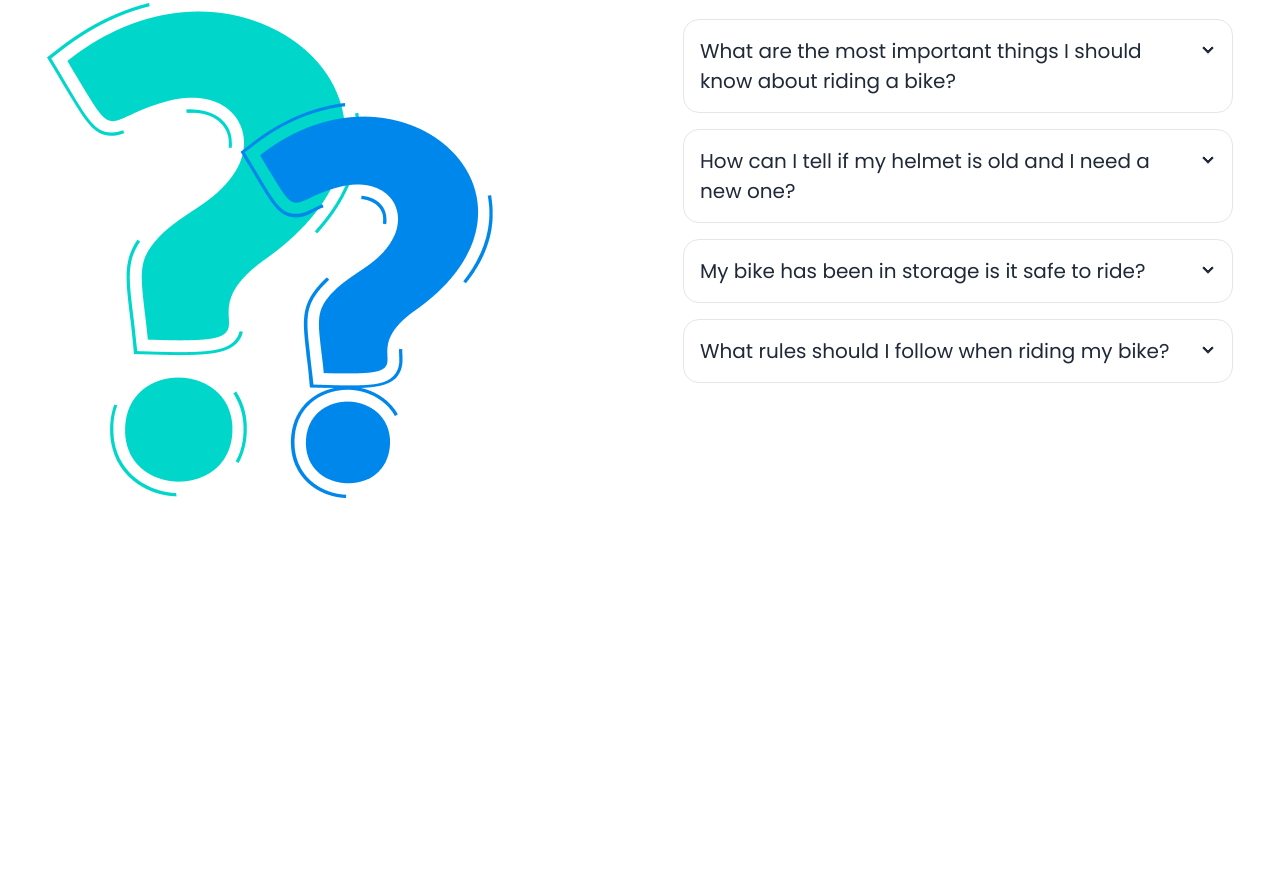
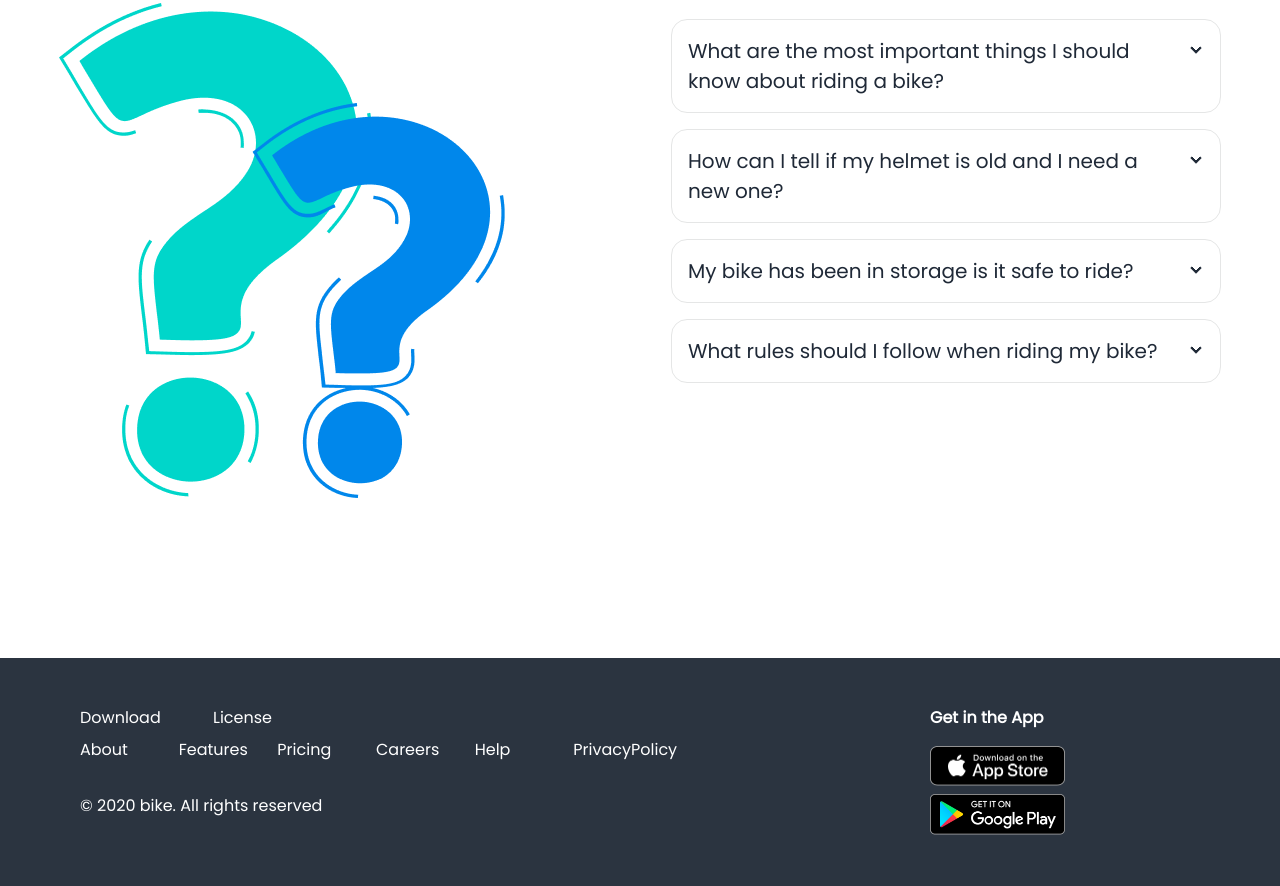
Before and after one commit to aunirudrad/biker-zone-web, a plain HTML site: page index.html in a window 1280 px wide. Shown: the part 2717-3603 px from the top of the page. Before the commit the page ends 3295 px from the top, so only its background shows below. Drawn offline with nearby package versions, Linux system fonts and the light colour scheme.

Commit message:
footer section added

```diff
--- a/index.html
+++ b/index.html
@@ -178,7 +178,7 @@
             <h1 class="text-center mb-12 font-semibold text-3xl sm:text-4xl lg:text-5xl">Latest News</h1>
             <!-- card section -->
             <div
-                class="grid justify-items-center grid-cols-1 gap-5 md:grid-cols-2 md:justify-between lg:grid-cols-3 lg:justify-around lg:gap-6">
+                class="mx-6 grid grid-cols-1 gap-5 md:grid-cols-2 md:justify-between lg:grid-cols-3 lg:justify-around lg:gap-6">
                 <div class="card bg-base-100 shadow-xl">
                     <figure class="px-5 py-5">
                         <img src="images/others/latest1.png" alt="Ducati XDIAVEL S-73" class="rounded-lg" />
@@ -233,7 +233,7 @@
             <h1 class="mb-12 font-semibold text-3xl sm:text-4xl lg:text-5xl">Happy <span
                     class="text-custom-btn-primary">Clients says</span></h1>
             <div
-                class="grid justify-items-center grid-cols-1 gap-5 md:grid-cols-2 md:justify-between lg:grid-cols-3 lg:justify-around lg:gap-6">
+                class="mx-6 grid grid-cols-1 gap-5 md:grid-cols-2 md:justify-between lg:grid-cols-3 lg:justify-around lg:gap-6">
                 <!-- review 1 -->
                 <div class="border rounded-xl py-10 px-9 bg-base-100 shadow-xl">
                     <div class="avatar pb-8">
@@ -306,10 +306,10 @@
             </div>
         </div>
         <!-- FAQ section -->
-        <div class="my-20 content-center">
+        <div class="mt-20 mb-40 content-center">
             <h1 class="text-center mb-12 font-semibold text-2xl md:text-4xl lg:text-5xl">Frequently Asked <span
                     class="text-custom-btn-primary">Questions</span></h1>
-            <div class="md:flex lg:flex md:justify-between lg:justify-around md:gap-20 lg:gap-24">
+            <div class="mx-6 md:flex lg:flex md:justify-between lg:justify-around md:gap-20 lg:gap-24">
                 <!-- image section -->
                 <div class="max-w-[446px]">
                     <img src="images/others/faq.png" alt="FAQ icons">
@@ -334,7 +334,8 @@
                     <div>
                         <!-- collapse 2 -->
                         <div tabindex="0" class="collapse collapse-arrow bg-base-100 border-base-300 border my-4">
-                            <div class="collapse-title font-medium text-[1.25rem]">How can I tell if my helmet is old and I need a
+                            <div class="collapse-title font-medium text-[1.25rem]">How can I tell if my helmet is old
+                                and I need a
                                 new one?</div>
                             <div class="collapse-content">
                                 Safety First! Always obey the rules of the road. Obey all traffic signals, signs, and
@@ -348,7 +349,8 @@
                     <div>
                         <!-- collapse 3 -->
                         <div tabindex="0" class="collapse collapse-arrow bg-base-100 border-base-300 border my-4">
-                            <div class="collapse-title font-medium text-[1.25rem]">My bike has been in storage is it safe to ride?</div>
+                            <div class="collapse-title font-medium text-[1.25rem]">My bike has been in storage is it
+                                safe to ride?</div>
                             <div class="collapse-content">
                                 Safety First! Always obey the rules of the road. Obey all traffic signals, signs, and
                                 laws.
@@ -361,7 +363,8 @@
                     <div>
                         <!-- collapse 3 -->
                         <div tabindex="0" class="collapse collapse-arrow bg-base-100 border-base-300 border my-4">
-                            <div class="collapse-title font-medium text-[1.25rem]">What rules should I follow when riding my bike?</div>
+                            <div class="collapse-title font-medium text-[1.25rem]">What rules should I follow when
+                                riding my bike?</div>
                             <div class="collapse-content">
                                 Safety First! Always obey the rules of the road. Obey all traffic signals, signs, and
                                 laws.
@@ -371,9 +374,48 @@
                             </div>
                         </div>
                     </div>
+                </div>
+            </div>
+        </div>
     </main>
 
-    <footer></footer>
+    <footer class="md:flex bg-neutral text-white p-5 md:px-20 md:py-12 justify-between">
+        <div class="md:w-2/4">
+            <div>
+                <a href="#" class="mr-12">Download</a>
+                <a href="#">License</a>
+            </div>
+            <div class="grid grid-cols-3 md:grid-cols-6 gap-4 md:gap-8 mt-2">
+                <a href="#">About</a>
+                <a href="#">Features</a>
+                <a href="#">Pricing</a>
+                <a href="#">Careers</a>
+                <a href="#">Help</a>
+                <a href="#">PrivacyPolicy</a>
+            </div>
+            <div class="invisible sm:visible mt-8">
+                <h5>&copy 2020 bike. All rights reserved</h5>
+            </div>
+        </div>
+        <div>
+            <div class="md:w-2/4">
+                <h6 class="font-bold mb-4">Get in the App</h6>
+                <div class="grid gap-2">
+                    <a>
+                        <img src="images/others/ios.png" alt="" class="w-2/5 md:w-full">
+                    </a>
+                    <a>
+                        <img src="images/others/android.png" alt="" class="w-2/5 md:w-full">
+                    </a>
+                </div>
+            </div>
+            <br>
+            <div class="mx-auto text-center md:invisible">
+                <h5>&copy 2020 bike. All rights reserved</h5>
+            </div>
+        </div>
+
+    </footer>
 </body>
 
 </html>
```
